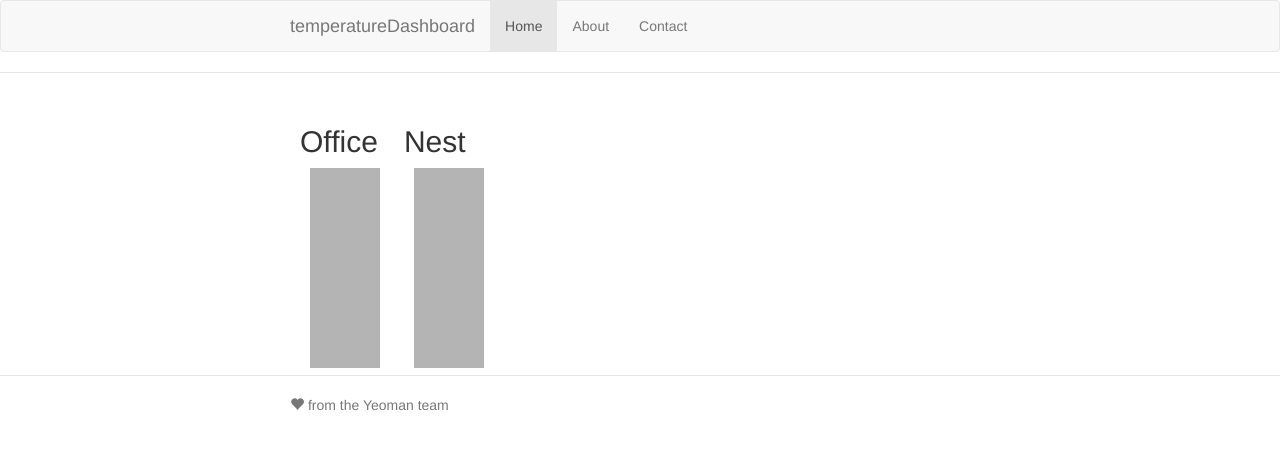
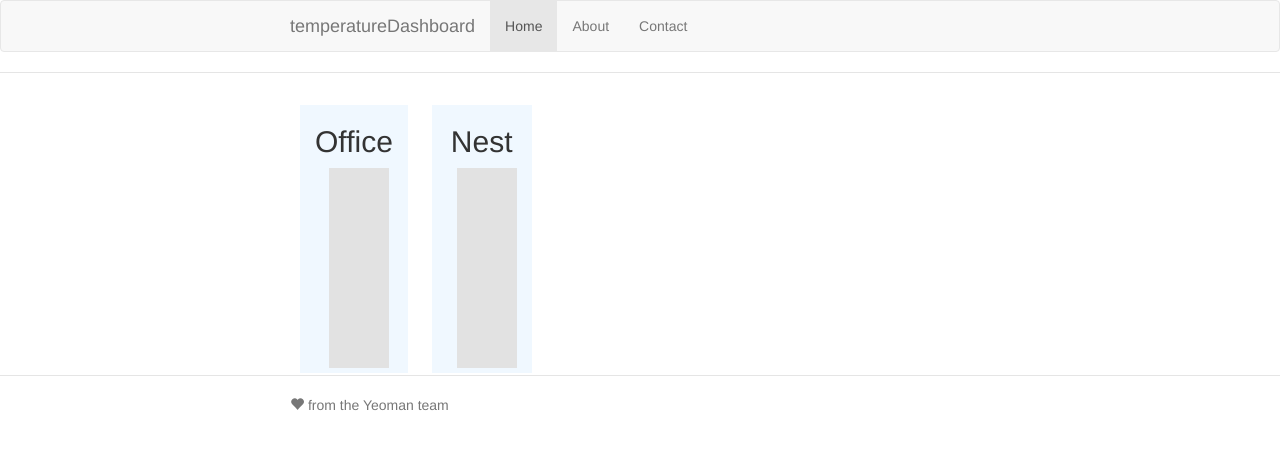
Before and after one commit to LonnyGomes/temperature-dashboard, a website: page app/index.html in a window 1280 px wide. Drawn offline with nearby package versions, Linux system fonts and the light colour scheme; some packages are replaced by stand-ins of ours; files that its build step writes are made by us from their sources; no server answers.

Commit message:
Changed start and end ranges as well as design of guages

```diff
--- a/app/scripts/directives/lg-curr-temperature.js
+++ b/app/scripts/directives/lg-curr-temperature.js
@@ -18,15 +18,15 @@ angular.module('temperatureDashboardApp')
       },
       link: function postLink(scope, element, attrs) {
         var margin = {top: 20, right: 10, bottom: 20, left: 10},
-          frame = {width: 80, height: 200},
-          bgColor = '#b4b4b4',
-          fgColor = 'blue',
+          frame = {width: 70, height: 200},
+          bgColor = '#e2e2e2',
+          fgColor = '#3476d0',
           width = frame.width - margin.left,
           //width = frame.width - margin.left - margin.right,
           height = frame.height,
           //height = frame.height  - margin.top - margin.bottom,
           yScale = d3.scaleLinear()
-            .domain([40, 120])
+            .domain([0, 120])
             .range([0, height]),
           temperatureValues = [],
           svg,
--- a/app/styles/main.scss
+++ b/app/styles/main.scss
@@ -97,4 +97,13 @@ body {
 .temperature-container {
   display: inline-block;
   margin: 2px 10px;
+  text-align: center;
+  background-color: aliceblue;
+  padding: 0px 15px;
 }
+
+.temperature-timestamp {
+  font-size: 12px;
+  color: #212121;
+  font-style: italic;
+}
```
